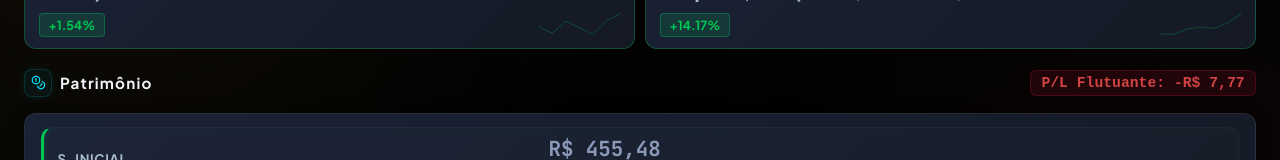
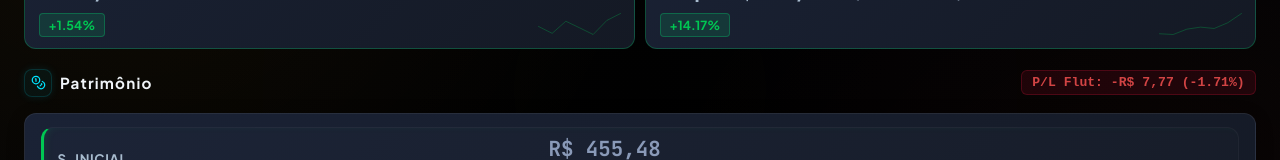
Before and after one commit to tonyrogeness-web/Oriontech, a Next.js app: page / in a window 1280 px wide. Shown: the part 311-471 px from the top of the page. Built offline with nearby package versions, Linux system fonts and the light colour scheme; no server answers; the database is empty.

Commit message:
feat: abbreviate flutuante label to P/L Flut and display percentage inline

```diff
--- a/src/components/KpiCards.tsx
+++ b/src/components/KpiCards.tsx
@@ -174,6 +174,7 @@ export default function KpiCards({
   // Lucro Global Líquido (Realizado + Flutuante)
   const netProfitCalc = totalProfit + floatingPl;
   const netProfitPctCalc = startBalance > 0 ? (netProfitCalc / startBalance) * 100 : 0;
+  const floatingPlPct = startBalance > 0 ? (floatingPl / startBalance) * 100 : 0;
 
   // 6. Ciclo Equity Calculations
   const targetPct = equityCycleTargetPct > 0 ? equityCycleTargetPct : 5.0;
@@ -281,7 +282,7 @@ export default function KpiCards({
           <span className={styles.patrimonioMainTitle}>Patrimônio</span>
         </div>
         <span className={`${styles.patrimonioPlBadge} ${floatingPl >= 0 ? styles.badgeGreen : styles.badgeRed}`}>
-          P/L Flutuante: {floatingPl >= 0 ? "+" : ""}{formatValPrimary(floatingPl)}
+          P/L Flut: {floatingPl >= 0 ? "+" : ""}{formatValPrimary(floatingPl)} ({floatingPlPct >= 0 ? "+" : ""}{floatingPlPct.toFixed(2)}%)
         </span>
       </div>
 
--- a/src/components/components.module.css
+++ b/src/components/components.module.css
@@ -3174,7 +3174,7 @@
   letter-spacing: 0.08em;
 }
 .patrimonioPlBadge {
-  font-size: clamp(0.72rem, 2.1vw, 0.92rem);
+  font-size: clamp(0.68rem, 1.8vw, 0.82rem);
   font-weight: 700;
   padding: 0.25rem 0.65rem;
   border-radius: 6px;
```
